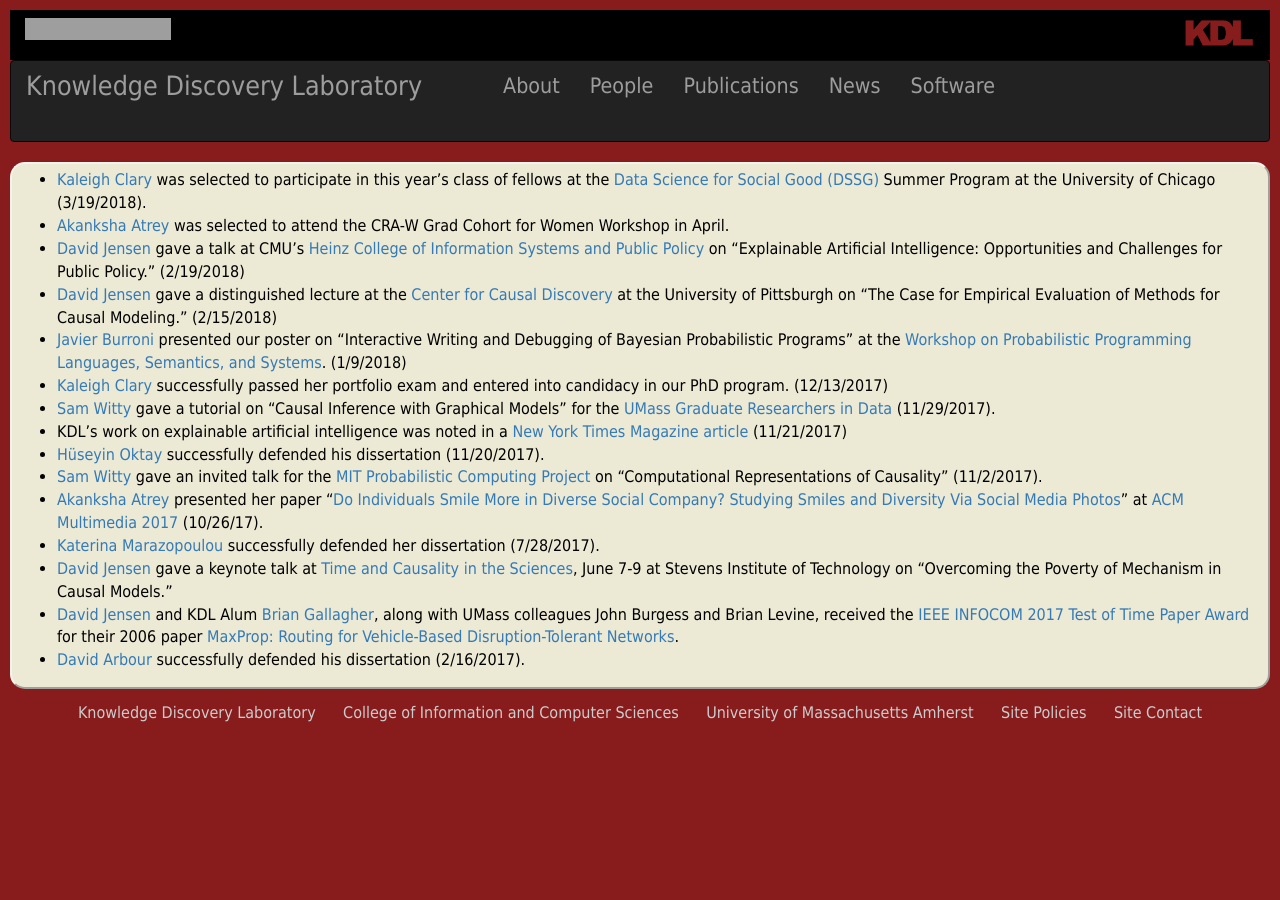
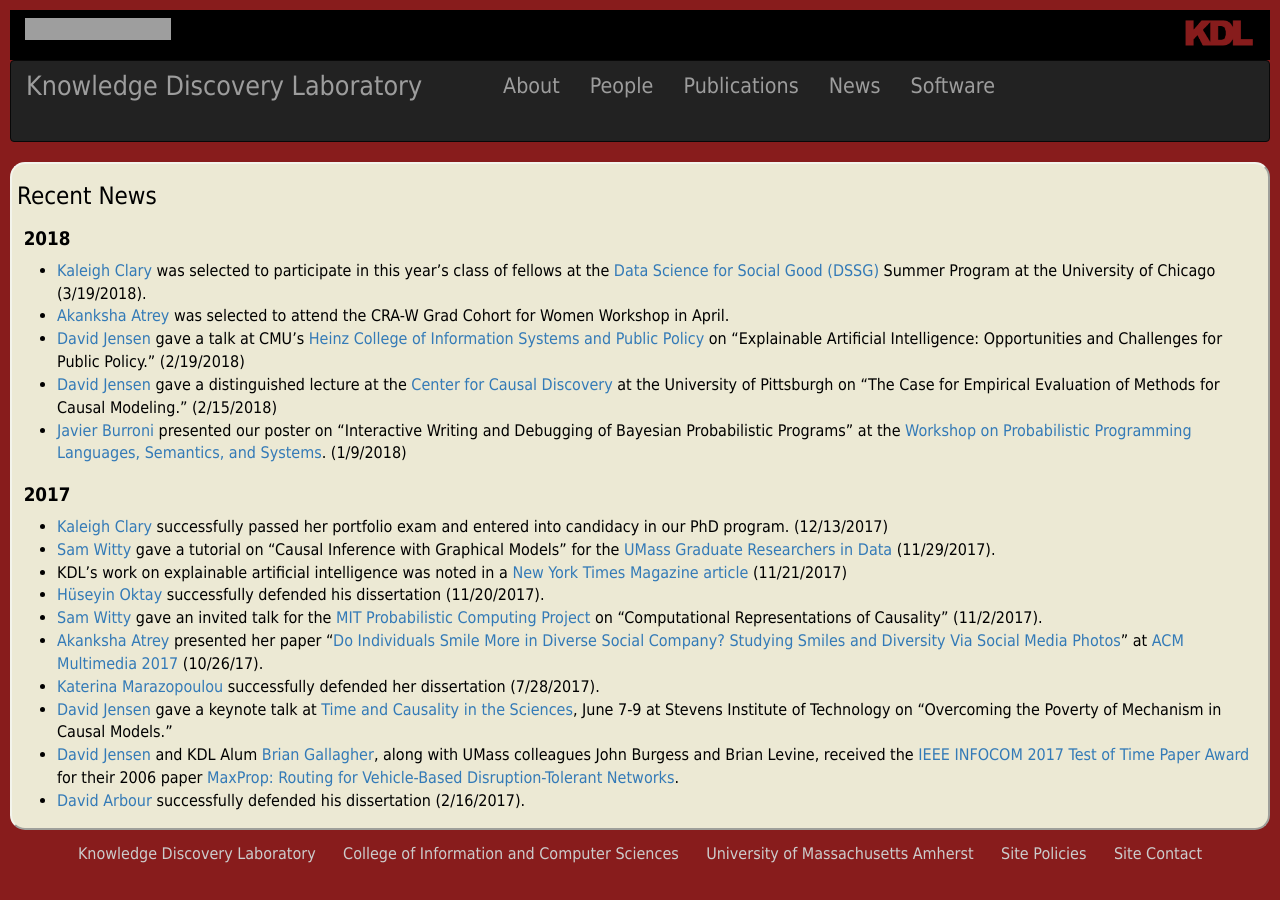
Before and after one commit to KDL-umass/kdl-umass.github.io, a Jekyll site: the page built from recent_news.md, in a window 1280 px wide. Built offline with Jekyll 4.4.1, drawn with Linux system fonts in a browser that asks for light colours; nearby versions of some CDN libraries; comment, search, counter and statistics services are not loaded; our own code applies the rules of GitHub Pages for plain Markdown files; grey boxes are pictures that could not be loaded.

Commit message:
updates to recent news and pubs layout

```diff
--- a/recent_news.md
+++ b/recent_news.md
@@ -1,12 +1,16 @@
 ---
 layout: page
 ---
+## Recent News
 
+# 2018
 - [Kaleigh Clary](http://cs.umass.edu/~kclary) was selected to participate in this year's class of fellows at the [Data Science for Social Good (DSSG)](https://dssg.uchicago.edu) Summer Program at the University of Chicago (3/19/2018).
 - [Akanksha Atrey](https://cs.umass.edu/~aatrey) was selected to attend the CRA-W Grad Cohort for Women Workshop in April.
 - [David Jensen](http://people.cs.umass.edu/~jensen/) gave a talk at CMU's [Heinz College of Information Systems and Public Policy](https://www.heinz.cmu.edu/) on "Explainable Artificial Intelligence: Opportunities and Challenges for Public Policy." (2/19/2018)
 - [David Jensen](http://people.cs.umass.edu/~jensen/) gave a distinguished lecture at the [Center for Causal Discovery](https://www.ccd.pitt.edu/) at the University of Pittsburgh on "The Case for Empirical Evaluation of Methods for Causal Modeling." (2/15/2018)
 - [Javier Burroni](https://www.linkedin.com/in/javierburroni/) presented our poster on "Interactive Writing and Debugging of Bayesian Probabilistic Programs" at the [Workshop on Probabilistic Programming Languages, Semantics, and Systems](https://popl18.sigplan.org/track/pps-2018). (1/9/2018)
+
+# 2017
 - [Kaleigh Clary](https://people.cs.umass.edu/%7Ekclary/) successfully passed her portfolio exam and entered into candidacy in our PhD program. (12/13/2017)
 - [Sam Witty](https://cs.umass.edu/~switty) gave a tutorial on "Causal Inference with Graphical Models" for the [UMass Graduate Researchers in Data](http://gridclub.io) (11/29/2017).
 - KDL's work on explainable artificial intelligence was noted in a [New York Times Magazine article](https://www.nytimes.com/2017/11/21/magazine/can-ai-be-taught-to-explain-itself.html) (11/21/2017)
```
Also changed, not shown: publications.md (+3 -0 lines).
